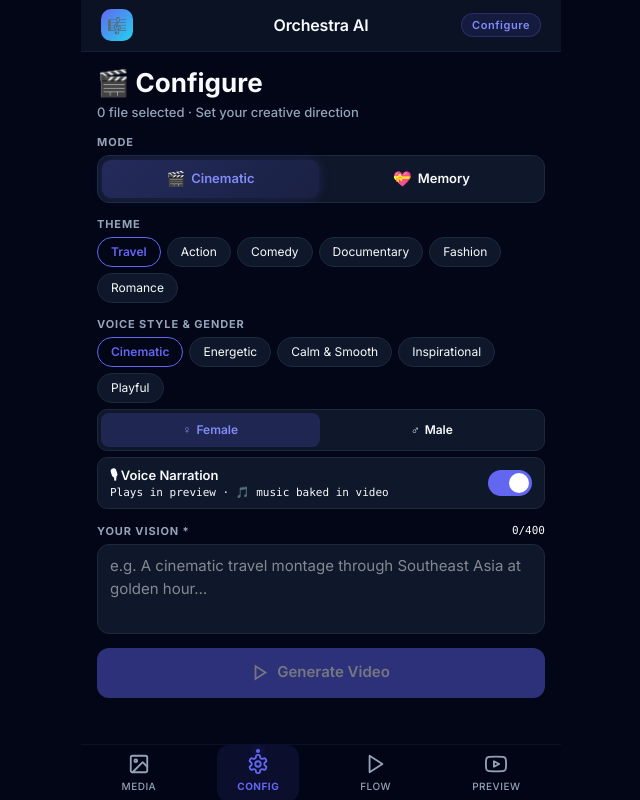
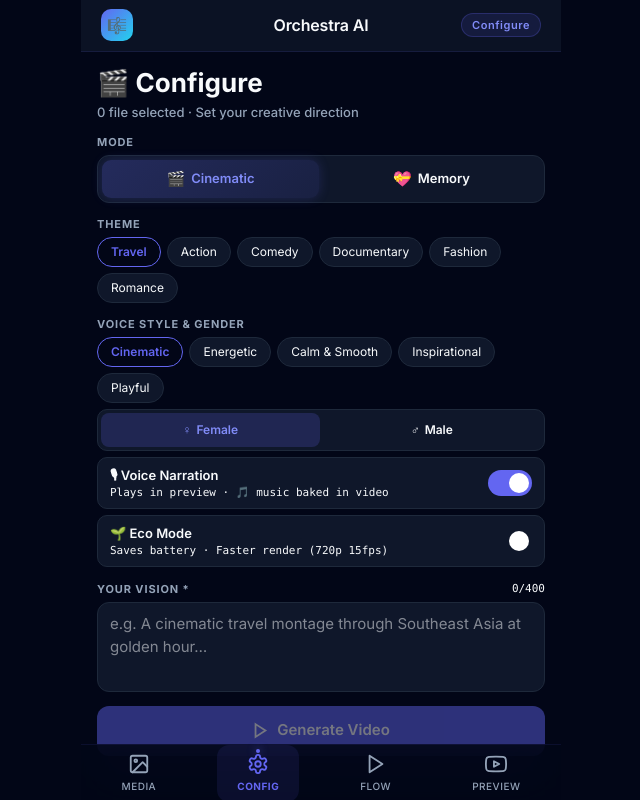
Before and after one commit to hoangtrietdev/multi-agent-video-editor, a Next.js app: page / in a window 1280 px wide. Both pictures are taken after a click on the button "CONFIG". Shown: the whole page, without its empty margins (319-959 px from the left). Built offline with nearby package versions, Linux system fonts and the light colour scheme.

Commit message:
feat: eco friendly mode

```diff
--- a/src/components/orchestra/ConfigForm.tsx
+++ b/src/components/orchestra/ConfigForm.tsx
@@ -301,6 +301,38 @@
               }} />
             </button>
           </div>
+
+          {/* Eco Mode toggle */}
+          <div style={{ display: "flex", alignItems: "center", justifyContent: "space-between",
+            padding: "8px 12px", background: "var(--color-slate-900)",
+            border: "1px solid var(--color-slate-800)", borderRadius: "10px" }}>
+            <div>
+              <p className="text-body-sm" style={{ margin: 0, fontWeight: 600, color: "var(--color-emerald-400)" }}>
+                🌱 Eco Mode
+              </p>
+              <p className="text-mono" style={{ margin: "1px 0 0", color: "var(--color-slate-500)" }}>
+                {config.ecoMode ? "Saves battery · Faster render (720p 15fps)" : "Standard render (1080p 30fps)"}
+              </p>
+            </div>
+            <button
+              type="button"
+              id="btn-toggle-eco"
+              onClick={() => setConfig({ ecoMode: !config.ecoMode })}
+              aria-label="Toggle eco mode"
+              style={{
+                width: "44px", height: "26px", borderRadius: "13px", border: "none",
+                background: config.ecoMode ? "var(--color-emerald-500)" : "var(--color-slate-700)",
+                position: "relative", cursor: "pointer", transition: "background 0.2s", flexShrink: 0,
+              }}
+            >
+              <span style={{
+                position: "absolute", top: "3px",
+                left: config.ecoMode ? "21px" : "3px",
+                width: "20px", height: "20px", borderRadius: "50%",
+                background: "white", transition: "left 0.2s", display: "block",
+              }} />
+            </button>
+          </div>
         </div>
 
         {/* Vision prompt */}
--- a/src/components/orchestra/MediaGrid.tsx
+++ b/src/components/orchestra/MediaGrid.tsx
@@ -327,6 +327,27 @@
         </p>
       </div>
 
+      {/* Eco-Friendly Banner */}
+      <div style={{
+        padding: "10px 14px",
+        background: "rgba(16, 185, 129, 0.08)",
+        border: "1px solid rgba(16, 185, 129, 0.25)",
+        borderRadius: "10px",
+        display: "flex",
+        alignItems: "center",
+        gap: "12px"
+      }}>
+        <div style={{ fontSize: "20px" }}>🌱</div>
+        <div>
+          <p className="text-body-sm" style={{ margin: 0, fontWeight: 600, color: "var(--color-emerald-400)" }}>
+            Eco-Friendly by Default
+          </p>
+          <p style={{ margin: "2px 0 0", color: "var(--color-emerald-500)", fontSize: "11px", lineHeight: 1.3 }}>
+            Orchestra AI runs efficiently on your device to save battery and reduce carbon footprint.
+          </p>
+        </div>
+      </div>
+
       {/* Drop zone */}
       <DropZone onFiles={handleFiles} />
 
--- a/src/components/orchestra/OrchestrationFlow.tsx
+++ b/src/components/orchestra/OrchestrationFlow.tsx
@@ -272,10 +272,11 @@
               setAgentStatus("render", "running", progress.label);
             },
             msPerImage,
-            1080,
-            1920,
+            config.ecoMode ? 720 : 1080,
+            config.ecoMode ? 1280 : 1920,
             captions,
             audioConfig,
+            config.ecoMode,
           );
 
           setGeneratedVideoUrl(videoUrl);
--- a/src/components/orchestra/VideoPreview.tsx
+++ b/src/components/orchestra/VideoPreview.tsx
@@ -228,13 +228,26 @@
 
         {/* Audio badge — baked music + voice indicator */}
         <div style={{
-          position: "absolute", bottom: "50px", right: "8px",
+          position: "absolute", bottom: config.ecoMode ? "75px" : "50px", right: "8px",
           background: "rgba(0,0,0,0.5)", backdropFilter: "blur(8px)",
           borderRadius: "6px", padding: "2px 6px",
           fontSize: "9px", color: "rgba(255,255,255,0.7)",
         }}>
           🎵{hasVoice ? " + 🎙" : ""}
         </div>
+
+        {/* Eco Mode badge */}
+        {config.ecoMode && (
+          <div style={{
+            position: "absolute", bottom: "50px", right: "8px",
+            background: "rgba(16,185,129,0.8)", backdropFilter: "blur(8px)",
+            borderRadius: "6px", padding: "2px 6px",
+            fontSize: "9px", fontWeight: 700, color: "white",
+            letterSpacing: "0.05em",
+          }}>
+            🌱 ECO
+          </div>
+        )}
 
         {/* Playback controls */}
         {generatedVideoUrl && (
@@ -303,6 +316,25 @@
         </p>
       </div>
 
+      {/* Eco Savings Note */}
+      {config.ecoMode && (
+        <motion.div
+          initial={{ opacity: 0, y: 10 }}
+          animate={{ opacity: 1, y: 0 }}
+          style={{
+            padding: "8px 12px",
+            background: "rgba(16, 185, 129, 0.08)",
+            border: "1px solid rgba(16, 185, 129, 0.2)",
+            borderRadius: "10px",
+            textAlign: "center"
+          }}
+        >
+          <p className="text-body-sm" style={{ margin: 0, color: "var(--color-emerald-400)", fontWeight: 500 }}>
+            🌱 Thanks to Eco Mode, you saved approx. <strong style={{ color: "var(--color-emerald-300)" }}>2.4g CO₂</strong> on this render!
+          </p>
+        </motion.div>
+      )}
+
       {/* Share message */}
       <AnimatePresence>
         {shareMsg && (
--- a/src/lib/videoGenerator.ts
+++ b/src/lib/videoGenerator.ts
@@ -137,6 +137,7 @@
   height = 1920,
   captions: CaptionSegment[] = [],
   audioConfig?: AudioConfig,
+  ecoMode = false,
 ): Promise<string> {
   if (urls.length === 0) throw new Error("No images provided");
 
@@ -220,15 +221,17 @@
   const ctx = canvas.getContext("2d", { willReadFrequently: false });
   if (!ctx) { liveCtx?.close().catch(() => {}); throw new Error("Canvas unavailable"); }
 
-  const canvasStream = canvas.captureStream(30);
+  const fps = ecoMode ? 15 : 30;
+  const canvasStream = canvas.captureStream(fps);
   const combined     = audioTrack
     ? new MediaStream([...canvasStream.getVideoTracks(), audioTrack])
     : canvasStream;
 
   /* ── 4. MediaRecorder ── */
   const mime = chooseMime();
+  const vBps = ecoMode ? 1_500_000 : 4_000_000;
   let recorder: MediaRecorder;
-  try { recorder = new MediaRecorder(combined, { mimeType: mime, videoBitsPerSecond: 4_000_000, audioBitsPerSecond: 128_000 }); }
+  try { recorder = new MediaRecorder(combined, { mimeType: mime, videoBitsPerSecond: vBps, audioBitsPerSecond: 128_000 }); }
   catch  { recorder = new MediaRecorder(combined); }
 
   /* ── 5. Frame render loop ──
--- a/src/pages/_app.tsx
+++ b/src/pages/_app.tsx
@@ -1,11 +1,16 @@
 import "@/styles/globals.css";
 import type { AppProps } from "next/app";
 import Layout from "@/components/shared/Layout";
+import { Inter } from "next/font/google";
+
+const inter = Inter({ subsets: ["latin"], display: "swap" });
 
 export default function App({ Component, pageProps }: AppProps) {
   return (
-    <Layout>
-      <Component {...pageProps} />
-    </Layout>
+    <div className={inter.className}>
+      <Layout>
+        <Component {...pageProps} />
+      </Layout>
+    </div>
   );
 }
--- a/src/pages/_document.tsx
+++ b/src/pages/_document.tsx
@@ -10,13 +10,6 @@
         {/* Apple */}
         <meta name="apple-mobile-web-app-capable" content="yes" />
         <meta name="apple-mobile-web-app-status-bar-style" content="black-translucent" />
-        {/* Google Fonts — Inter */}
-        <link rel="preconnect" href="https://fonts.googleapis.com" />
-        <link rel="preconnect" href="https://fonts.gstatic.com" crossOrigin="anonymous" />
-        <link
-          href="https://fonts.googleapis.com/css2?family=Inter:wght@400;500;600;700&display=swap"
-          rel="stylesheet"
-        />
       </Head>
       <body>
         <Main />
--- a/src/pages/index.tsx
+++ b/src/pages/index.tsx
@@ -1,9 +1,11 @@
 "use client";
 import { useOrchestrationStore } from "@/store/orchestrationStore";
-import MediaGrid from "@/components/orchestra/MediaGrid";
-import ConfigForm from "@/components/orchestra/ConfigForm";
-import OrchestrationFlow from "@/components/orchestra/OrchestrationFlow";
-import VideoPreview from "@/components/orchestra/VideoPreview";
+import dynamic from "next/dynamic";
+
+const MediaGrid = dynamic(() => import("@/components/orchestra/MediaGrid"));
+const ConfigForm = dynamic(() => import("@/components/orchestra/ConfigForm"));
+const OrchestrationFlow = dynamic(() => import("@/components/orchestra/OrchestrationFlow"));
+const VideoPreview = dynamic(() => import("@/components/orchestra/VideoPreview"));
 
 export default function Home() {
   const step = useOrchestrationStore((s) => s.step);
--- a/src/store/orchestrationStore.ts
+++ b/src/store/orchestrationStore.ts
@@ -41,6 +41,8 @@
   videoMode: VideoMode;
   /** Whether to play TTS narration in the preview player (cannot be baked into video) */
   includeVoice: boolean;
+  /** Eco mode: lazy load, lower render framerate/resolution to save battery & processing power */
+  ecoMode: boolean;
 }
 
 /* ------------------------------------------------------------------ */
@@ -147,6 +149,7 @@
     primaryVision: "",
     videoMode: "cinematic",
     includeVoice: true,
+    ecoMode: true,
   },
   setConfig: (patch) => set((s) => ({ config: { ...s.config, ...patch } })),
 
```
